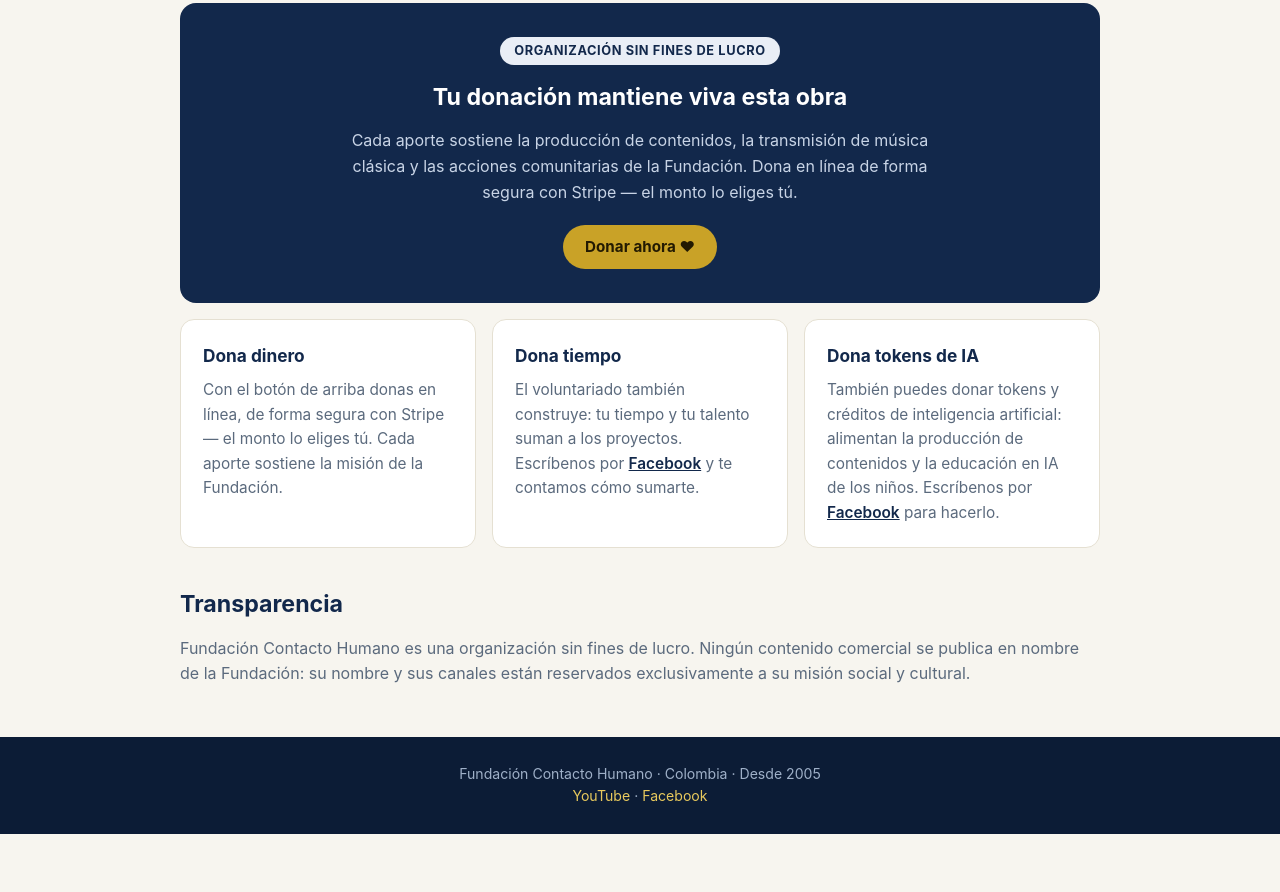
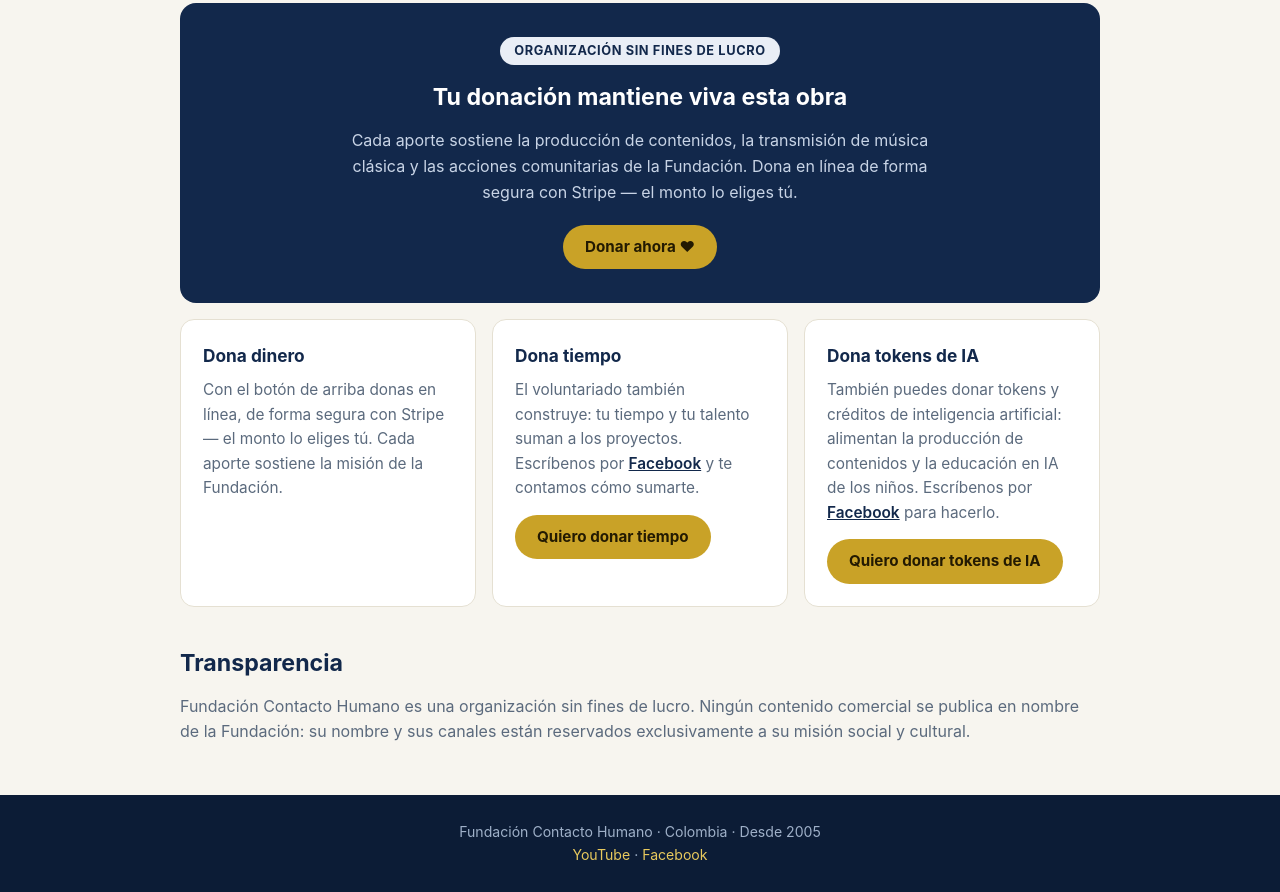
Before and after one commit to Aydea0260/fundacion-contacto-humano, a plain HTML site: page index.html in a window 1280 px wide. Shown: the part 2185-3077 px from the top of the page. Before the commit the page ends 3019 px from the top, so only its background shows below. Drawn offline with Linux system fonts and the light colour scheme.

Commit message:
Agrega botones de donación de tiempo y tokens de IA (formulario)

```diff
--- a/index.html
+++ b/index.html
@@ -119,10 +119,12 @@
       <div class="card">
         <h3>Dona tiempo</h3>
         <p>El voluntariado también construye: tu tiempo y tu talento suman a los proyectos. Escríbenos por <a href="https://www.facebook.com/216997201763110" target="_blank" rel="noopener" style="color:var(--navy); font-weight:600">Facebook</a> y te contamos cómo sumarte.</p>
+        <p style="margin-top:14px"><a class="btn-donate" href="https://docs.google.com/forms/d/e/1FAIpQLSes7wo2CZ-i_5og2doOq0PeV_g9ffSAfBp_g9dfwK4rQ8UWgA/viewform" target="_blank" rel="noopener">Quiero donar tiempo</a></p>
       </div>
       <div class="card">
         <h3>Dona tokens de IA</h3>
         <p>También puedes donar tokens y créditos de inteligencia artificial: alimentan la producción de contenidos y la educación en IA de los niños. Escríbenos por <a href="https://www.facebook.com/216997201763110" target="_blank" rel="noopener" style="color:var(--navy); font-weight:600">Facebook</a> para hacerlo.</p>
+        <p style="margin-top:14px"><a class="btn-donate" href="https://docs.google.com/forms/d/e/1FAIpQLSes7wo2CZ-i_5og2doOq0PeV_g9ffSAfBp_g9dfwK4rQ8UWgA/viewform" target="_blank" rel="noopener">Quiero donar tokens de IA</a></p>
       </div>
     </div>
   </section>
```
